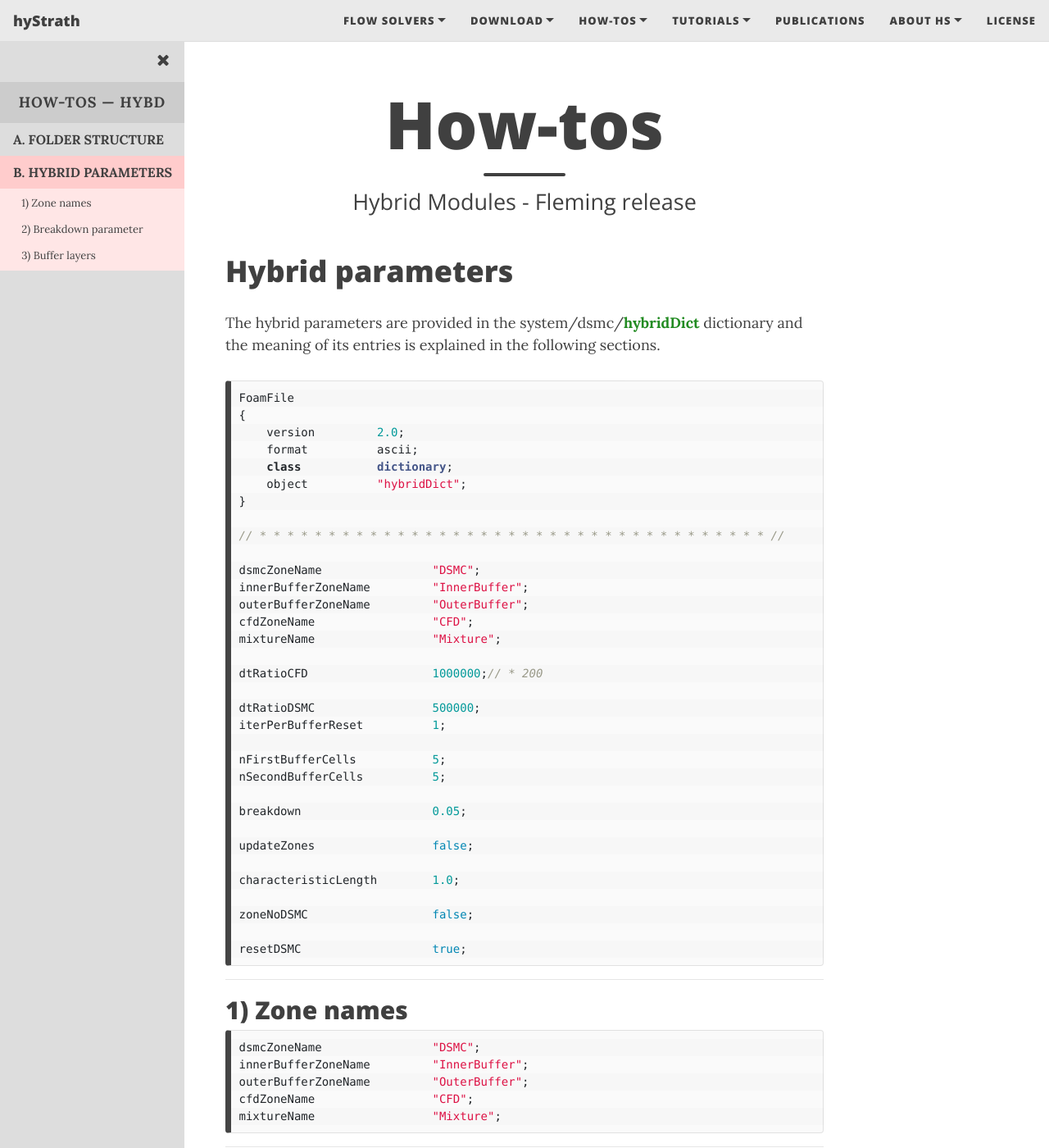
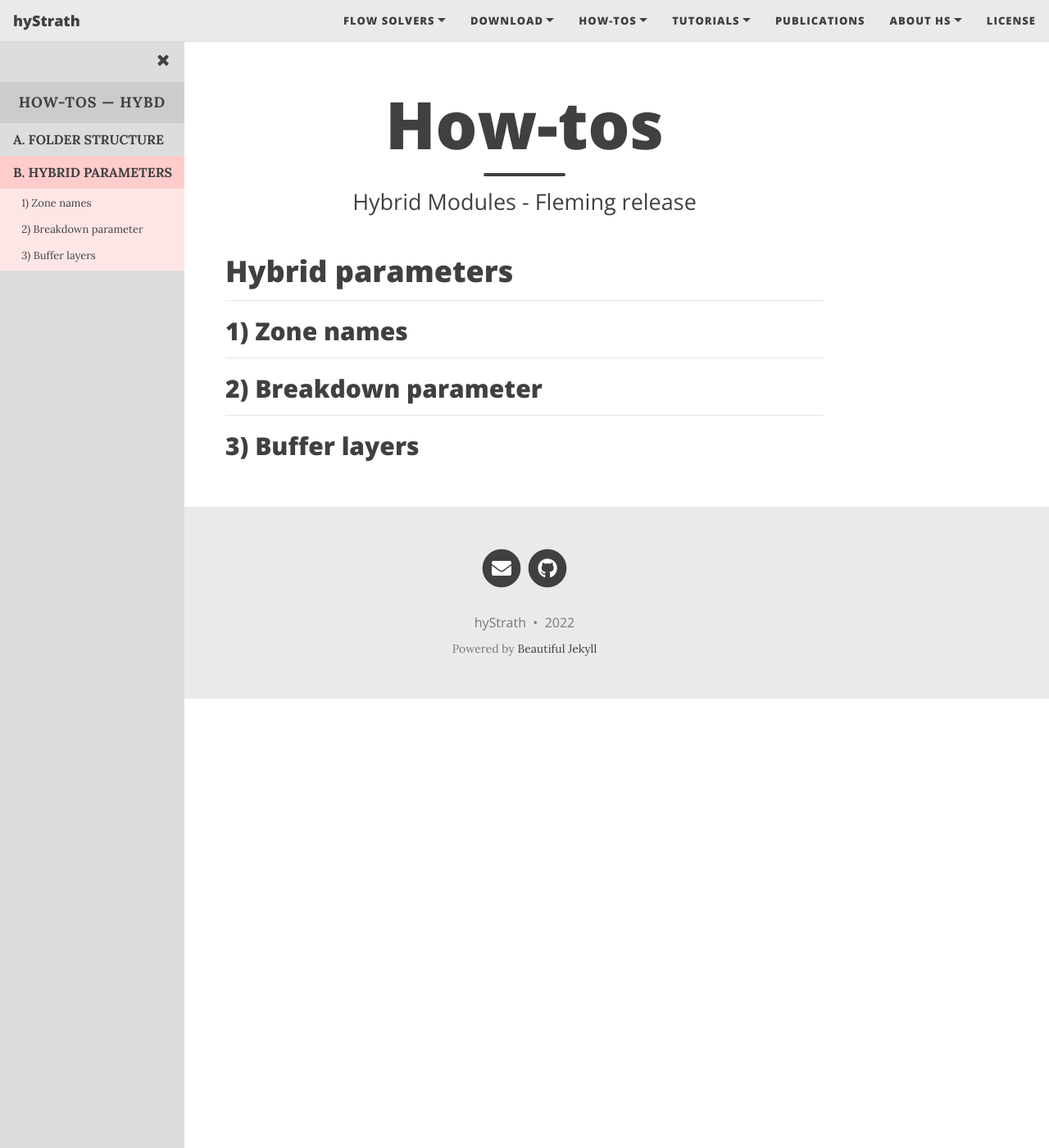
Before and after one commit to hystrath/hystrath.github.io, a Jekyll site: the page built from how-tos-hybrids-fleming/how-tos-cfddsmc-fleming-hybridparams.md, in a window 1280 px wide and 1400 px high. Shown: the whole window at 82% size. Built offline with Jekyll 4.4.1, drawn with Linux system fonts in a browser that asks for light colours; nearby versions of some CDN libraries.

Commit message:
Editing pages

````diff
--- a/how-tos-hybrids-fleming/how-tos-cfddsmc-fleming-hybridparams.md
+++ b/how-tos-hybrids-fleming/how-tos-cfddsmc-fleming-hybridparams.md
@@ -42,63 +42,63 @@ openNav()
 
 # Hybrid parameters
 
-The hybrid parameters are provided in the <foldername>system/dsmc/<foldername><dict>hybridDict</dict> dictionary and the meaning of its entries is explained in the following sections.
+<!--The hybrid parameters are provided in the <foldername>system/dsmc/<foldername><dict>hybridDict</dict> dictionary and the meaning of its entries is explained in the following sections.-->
 
-```c++
-FoamFile
-{
-    version         2.0;
-    format          ascii;
-    class           dictionary;
-    object          "hybridDict";
-}
+<!--```c++-->
+<!--FoamFile-->
+<!--{-->
+<!--    version         2.0;-->
+<!--    format          ascii;-->
+<!--    class           dictionary;-->
+<!--    object          "hybridDict";-->
+<!--}-->
 
-// * * * * * * * * * * * * * * * * * * * * * * * * * * * * * * * * * * * * * //
+<!--// * * * * * * * * * * * * * * * * * * * * * * * * * * * * * * * * * * * * * //-->
 
-dsmcZoneName                "DSMC";
-innerBufferZoneName         "InnerBuffer";
-outerBufferZoneName         "OuterBuffer";
-cfdZoneName                 "CFD";
-mixtureName                 "Mixture";
+<!--dsmcZoneName                "DSMC";-->
+<!--innerBufferZoneName         "InnerBuffer";-->
+<!--outerBufferZoneName         "OuterBuffer";-->
+<!--cfdZoneName                 "CFD";-->
+<!--mixtureName                 "Mixture";-->
 
-dtRatioCFD                  1000000;// * 200
+<!--dtRatioCFD                  1000000;// * 200-->
 
-dtRatioDSMC                 500000;
-iterPerBufferReset          1;
+<!--dtRatioDSMC                 500000;-->
+<!--iterPerBufferReset          1;-->
 
-nFirstBufferCells           5;
-nSecondBufferCells          5;
+<!--nFirstBufferCells           5;-->
+<!--nSecondBufferCells          5;-->
 
-breakdown                   0.05;
+<!--breakdown                   0.05;-->
 
-updateZones                 false;
+<!--updateZones                 false;-->
 
-characteristicLength        1.0;
+<!--characteristicLength        1.0;-->
 
-zoneNoDSMC                  false;
+<!--zoneNoDSMC                  false;-->
 
-resetDSMC                   true;
-```
+<!--resetDSMC                   true;-->
+<!--```-->
 
 
 ---
 ## 1) Zone names
 
-```c++
-dsmcZoneName                "DSMC";
-innerBufferZoneName         "InnerBuffer";
-outerBufferZoneName         "OuterBuffer";
-cfdZoneName                 "CFD";
-mixtureName                 "Mixture";
-```
+<!--```c++-->
+<!--dsmcZoneName                "DSMC";-->
+<!--innerBufferZoneName         "InnerBuffer";-->
+<!--outerBufferZoneName         "OuterBuffer";-->
+<!--cfdZoneName                 "CFD";-->
+<!--mixtureName                 "Mixture";-->
+<!--```-->
 
 ---
 ## 2) Breakdown parameter
 
 
-```c++
-breakdown                   0.05;
-```
+<!--```c++-->
+<!--breakdown                   0.05;-->
+<!--```-->
 
 ---
 ## 3) Buffer layers
````
Also changed, not shown: how-tos-hybrids-fleming/how-tos-cfddsmc-fleming.md (+5 -0 lines).
